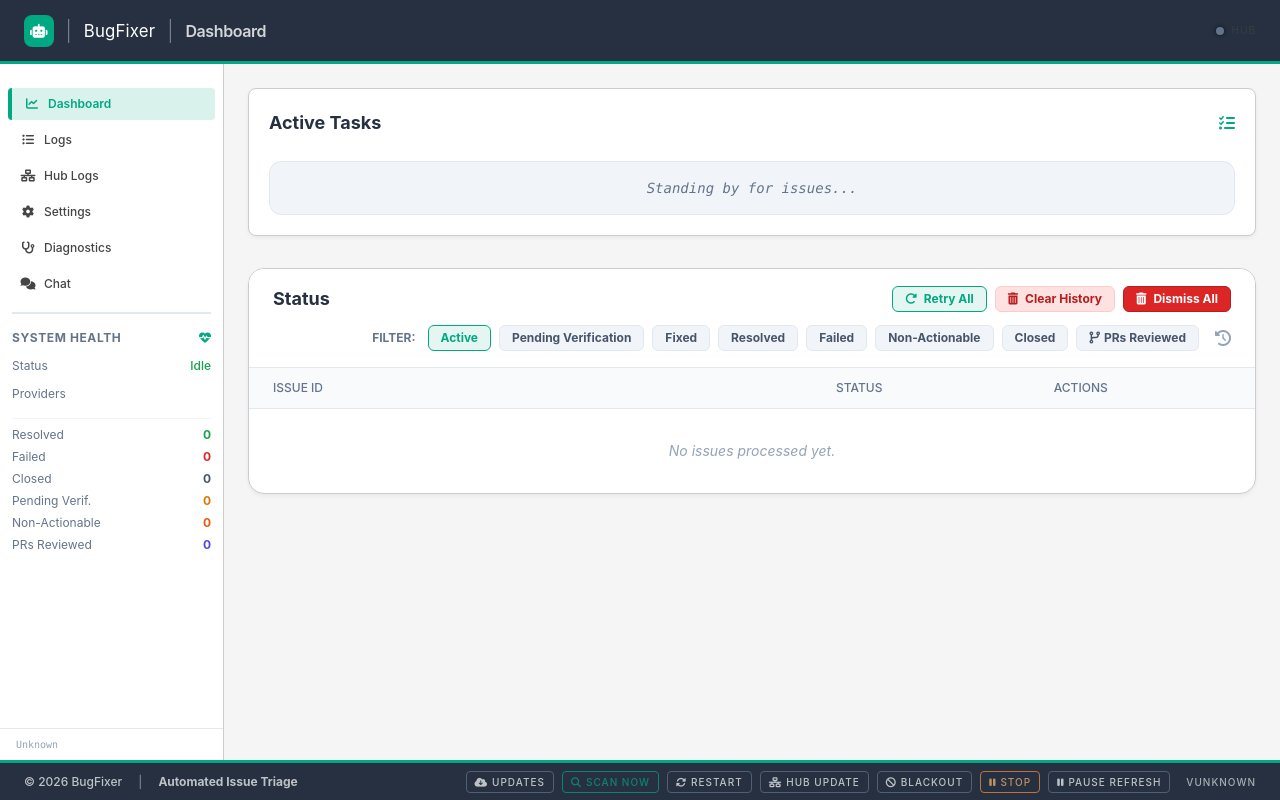
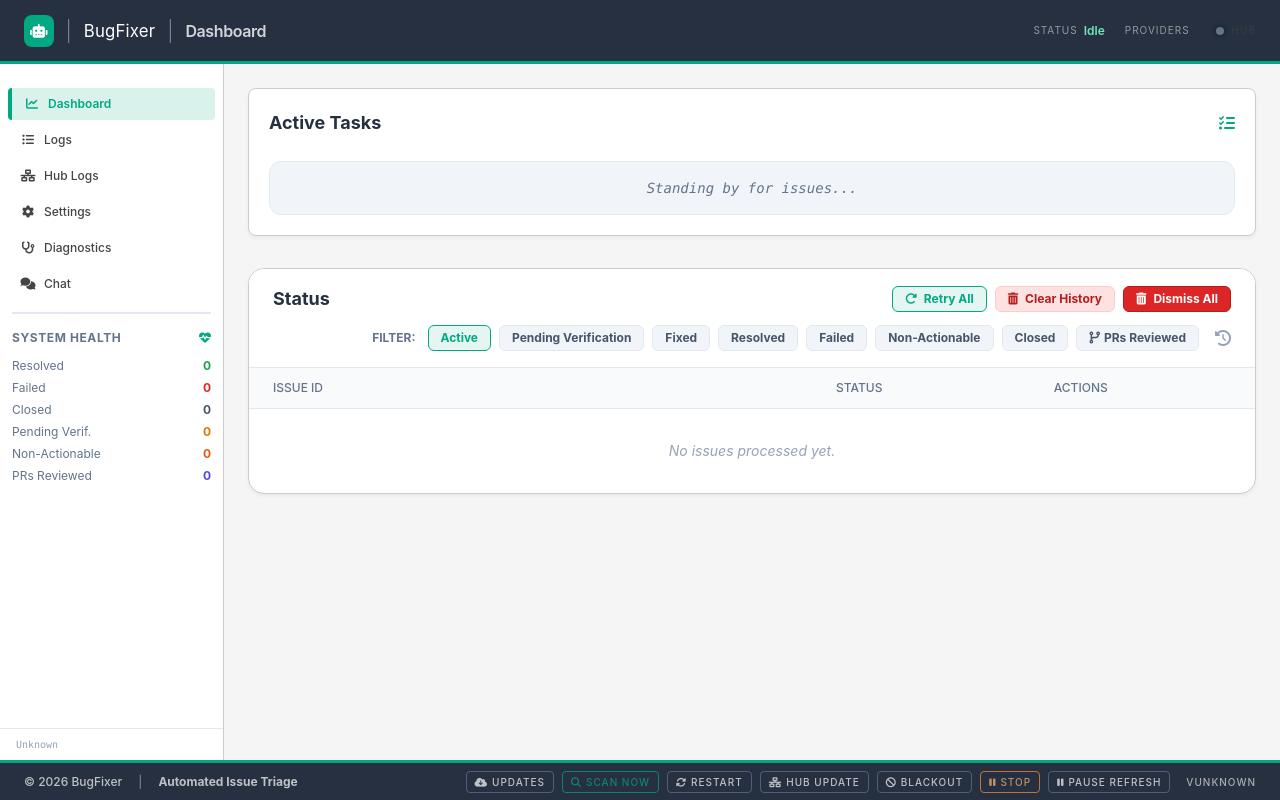
Before and after one commit to lbockenstedt/ab, a FastAPI app: page / in a window 1280 px wide. Run offline with FastAPI, Linux system fonts and the light colour scheme; some libraries are stand-ins or nearby versions.

Commit message:
feat(ui): move Status + Providers to the banner; fix Hub dot 404 (always-grey)
Banner: moved the run Status and the P1–P4 provider pills out of the sidebar
System Health block into the header's right cluster (next to the Hub dot), so
connection/provider state is visible from every view. System Health keeps the
issue + PR-review counts. Status text recolored for the dark banner
(emerald/red); provider pills keep their own light-bg styling.

Fix: the header Hub status dot was permanently grey because refreshHubStatusDot()
polled /api/hub_agent_status (underscores) which does not exist — the real route
is /api/hub-agent/status (hyphens). The 404 was swallowed by .catch(), so the dot
never left its initial server-rendered color. Point the poll at the correct route;
it now reflects the true hub-agent state (green/amber/red/slate).

Co-Authored-By: Claude Opus 4.8 (1M context) <noreply@anthropic.com>
Claude-Session: https://claude.ai/code/session_01BwAzEeWfMajeHL1wMPVmdP

```diff
--- a/templates/index.html
+++ b/templates/index.html
@@ -238,6 +238,28 @@
              (w-2 h-2 rounded-full, green/amber/red/slate by agent state) with a
              hover tooltip that drops DOWN from the header. Clickable → Diagnostics
              (Hub & Heartbeat Triage card). Polled by refreshHubStatusDot(). -->
+        <!-- Right cluster: run status + provider pills (moved here from the System
+             Health sidebar) + hub agent dot. Wrapped so justify-between keeps the
+             logo hard-left and this whole group hard-right. -->
+        <div class="flex items-center gap-5">
+            <!-- Status (moved from System Health) -->
+            <div class="hidden sm:flex items-center gap-1.5" title="BugFixer run status">
+                <span class="text-[10px] uppercase tracking-widest text-white/50">Status</span>
+                <span id="hdr-status" class="text-xs font-semibold {% if 'Error' in state.status %}text-red-300{% else %}text-emerald-300{% endif %}">{{ state.status }}</span>
+            </div>
+            <!-- Providers (moved from System Health) -->
+            <div class="hidden sm:flex items-center gap-1.5" title="LLM providers — online (green) / offline (red)">
+                <span class="text-[10px] uppercase tracking-widest text-white/50">Providers</span>
+                <div class="flex gap-1">
+                    {% for n in [1, 2, 3, 4] %}
+                    {% set cfg_key = 'provider_' ~ n ~ '_configured' %}
+                    {% if state[cfg_key] %}
+                    {% set online_key = 'provider_' ~ n ~ '_online' %}
+                    {% if state[online_key] %}<span class="status-pill pill-online">P{{ n }}</span>{% else %}<span class="status-pill pill-offline">P{{ n }}</span>{% endif %}
+                    {% endif %}
+                    {% endfor %}
+                </div>
+            </div>
             {% set _hs = (state.hub_agent_status or 'not_registered') %}
             <div id="hub-status-group" class="flex items-center gap-2 group relative cursor-pointer" onclick="location.href='/diagnostics'" title="Hub agent connection status">
                 <div id="hub-status-dot" class="w-2 h-2 rounded-full transition-all shadow-[0_0_5px_rgba(0,0,0,0.6)] {{ {'approved':'bg-green-500','pending':'bg-yellow-500','error':'bg-red-500'}.get(_hs, 'bg-slate-500') }}"></div>
@@ -247,6 +269,7 @@
                     <div id="hub-status-tip-status" class="font-bold">{{ state.hub_agent_status }}</div>
                     <div id="hub-status-tip-msg" class="opacity-80 mt-0.5">{{ state.hub_agent_message }}</div>
                     <div class="opacity-50 mt-1">last seen: <span id="hub-status-tip-seen">{{ state.hub_agent_last_seen }}</span></div>
+                </div>
             </div>
         </div>
     </header>
@@ -286,23 +309,7 @@
                 <h4 class="text-xs font-bold text-slate-500 uppercase tracking-wider">System Health</h4>
                 <i class="fas fa-heartbeat text-[#01A982] text-xs"></i>
             </div>
-            <div class="flex justify-between items-center text-xs">
-                <span class="text-slate-500">Status</span>
-                <span class="font-medium {% if 'Error' in state.status %}text-red-600{% else %}text-green-600{% endif %}">{{ state.status }}</span>
-            </div>
-            <div class="text-xs">
-                <span class="text-slate-500">Providers</span>
-                <div class="flex gap-1 flex-wrap mt-1">
-                    {% for n in [1, 2, 3, 4] %}
-                    {% set cfg_key = 'provider_' ~ n ~ '_configured' %}
-                    {% if state[cfg_key] %}
-                    {% set online_key = 'provider_' ~ n ~ '_online' %}
-                    {% if state[online_key] %}<span class="status-pill pill-online">P{{ n }}</span>{% else %}<span class="status-pill pill-offline">P{{ n }}</span>{% endif %}
-                    {% endif %}
-                    {% endfor %}
-                </div>
-            </div>
-            <div class="pt-2 border-t border-slate-100 space-y-1.5 text-xs">
+            <div class="space-y-1.5 text-xs">
                 <div class="flex justify-between"><span class="text-slate-500">Resolved</span><span class="font-bold text-green-600">{{ state.success_count }}</span></div>
                 <div class="flex justify-between"><span class="text-slate-500">Failed</span><span class="font-bold text-red-600">{{ state.failure_count }}</span></div>
                 <div class="flex justify-between"><span class="text-slate-500">Closed</span><span class="font-bold text-slate-600">{{ state.closed_count }}</span></div>
@@ -2911,13 +2918,13 @@
         if (document.getElementById('diag-root')) { refreshDiagnostics(); setInterval(refreshDiagnostics, 10000); }
 
         // ---- Header Hub status dot (mirrors LM hub-status-dot) ----
-        // Polls /api/hub_agent_status and recolors the header dot + tooltip so
+        // Polls /api/hub-agent/status and recolors the header dot + tooltip so
         // the connection state is visible from every view, not just Diagnostics.
         // green=approved, amber=pending, red=error, slate=not_registered.
         function refreshHubStatusDot() {
             const dot = document.getElementById('hub-status-dot');
             if (!dot) return;
-            fetch('/api/hub_agent_status').then(r => r.json()).then(d => {
+            fetch('/api/hub-agent/status').then(r => r.json()).then(d => {
                 const s = String(d.status || 'not_registered').toLowerCase();
                 const color = s === 'approved' ? 'bg-green-500'
                             : s === 'pending' ? 'bg-yellow-500'
```
Lines whose indentation alone changed are shown as unchanged.
